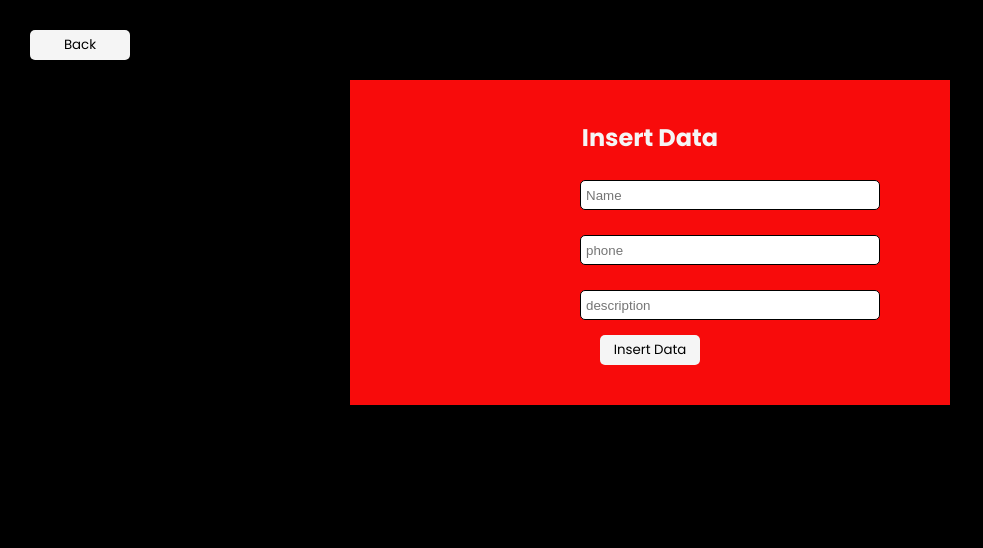
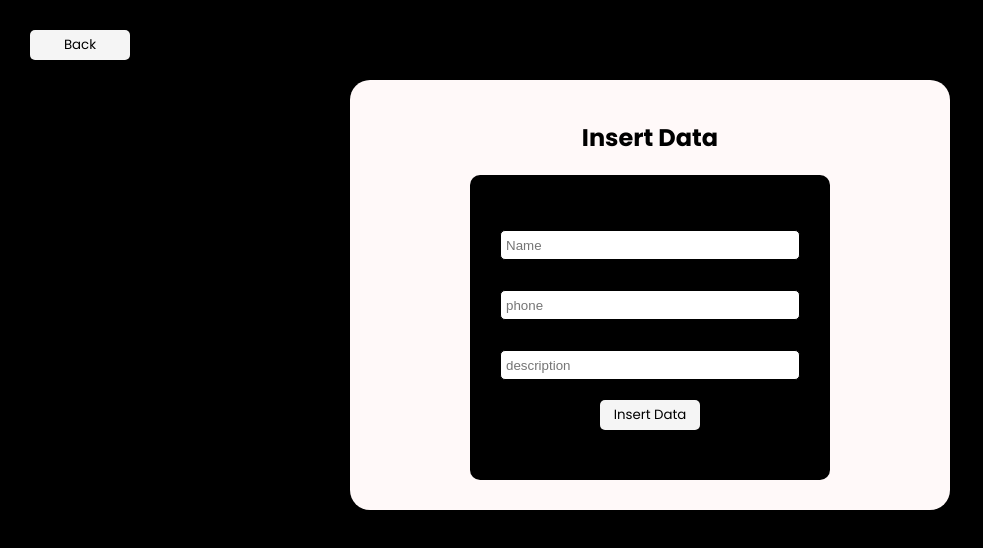
Before and after one commit to Rohankhan999/CRUD-Complete-With-ProfilePage, a plain HTML site: page dashboard.html in a window 1280 px wide. Both pictures are taken after a click on the button "Insert Data". Shown: the whole page, without its empty margins (0-983 px from the left). Drawn offline with nearby package versions, Linux system fonts and the light colour scheme; some packages are replaced by stand-ins of ours; no server answers; a script that the page names is missing; a web font is replaced by a local one.

Commit message:
Insert Done 😍

```diff
--- a/css/dashboard.css
+++ b/css/dashboard.css
@@ -17,9 +17,9 @@ aside {
   align-items: center;
   background-color: rgb(0, 0, 0);
   width: 330px;
-  height:auto;
+  height: auto;
   /* border-right: 1px whitesmoke solid;   */
-  position:relative;
+  position: relative;
 }
 h1 {
   text-align: center;
@@ -74,6 +74,24 @@ section {
   margin-bottom: 20px;
   font-size: 26px;
 }
+.form {
+  border-radius: 10px;
+  background-color: black;
+  display: flex;
+  justify-content: right;
+  align-items: center;
+  flex-direction: column;
+  height: auto;
+  padding: 30px;
+}
+.insertinput {
+  display: flex;
+  background-color: rgb(255, 255, 255);
+  justify-content: center;
+  align-items: center;
+  margin-left: 0px;
+  margin-bottom:5px;
+}
 .searchbar {
   background-color: whitesmoke;
   width: 100%;
@@ -126,7 +144,8 @@ input:active {
 .subpost:hover {
   background-color: rgb(255, 255, 255);
 }
-#Insert,#back{
+#Insert,
+#back {
   margin-left: 30px;
   margin-top: 30px;
 }
@@ -141,14 +160,14 @@ p {
 h3 {
   font-size: 30px;
 }
-#btn{
+#btn {
   display: flex;
   justify-content: center;
   align-items: end;
   gap: 10px;
   margin-top: 10px;
 }
-.subPostBtn{
+.subPostBtn {
   background-color: black;
   color: whitesmoke;
 }
@@ -162,15 +181,21 @@ h3 {
   padding: 10px;
   border: 1px black solid;
 }
-.section{
+.section {
   display: flex;
   justify-content: center;
   align-items: center;
   flex-direction: column;
   text-align: center;
   padding: 20px;
-  background-color: rgb(248, 11, 11);
- width:600px;
+  background-color: rgb(255, 249, 249);
+  width: 600px;
   margin-left: 350px;
-
+  color: black;
+  border-radius: 20px;
+  padding-bottom: 30px;
 }
+#heading{
+  color: black;
+  margin-bottom: 20px;
+}
--- a/dashboard.html
+++ b/dashboard.html
@@ -48,11 +48,13 @@
     <section id="insertPage">
       <button id="back">Back</button>
       <div class="section">
-      <h1>Insert Data</h1>
-      <input type="text" id="name" placeholder="Name" />
-      <input type="number" id="phone" placeholder="phone" />
-      <input type="text" id="description" placeholder="description" />
+      <h1 id="heading">Insert Data</h1>
+      <div class="form">
+      <input type="text" id="name" placeholder="Name" class="insertinput"/>
+      <input type="number" id="phone" placeholder="phone" class="insertinput" />
+      <input type="text" id="description" placeholder="description"  class="insertinput"/>
         <button id="insertData">Insert Data</button>
+      </div>
     </div>
     </section>
     <script type="module" src="../javascript/dashboard.js"></script>
--- a/javascript/dashboard.js
+++ b/javascript/dashboard.js
@@ -65,17 +65,16 @@ const fetchData = async () => {
         const { data, error } = await supabaseConfig
             .from('data')
             .select()
-        console.log("data Fetch Succesfully", data);
+        // console.log("data Fetch Succesfully", data);
         if (error) {
             console.log("Error agaya Data nhi aya", error);
         }
         else {
-            console.log("data add successfully!");
+            // console.log("data add successfully!");
             console.log(data);
             main.innerHTML = "";
             data.forEach(post => {
                 main.innerHTML += `<div class="subpost">
-
                 <h3>${post.Name}</h3>
                 <p>${post.Phone}</p>
                 <p>${post.Description}</p>
```
Lines whose indentation alone changed are shown as unchanged.
